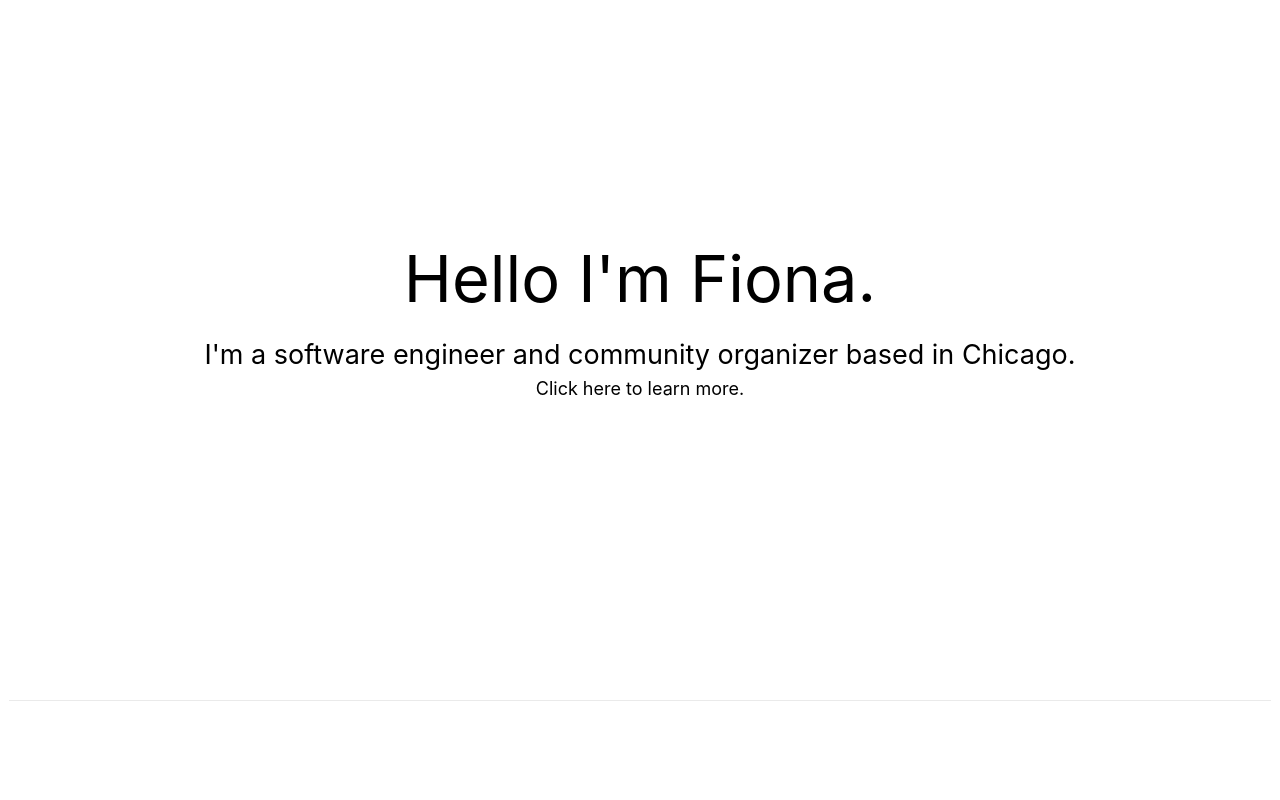
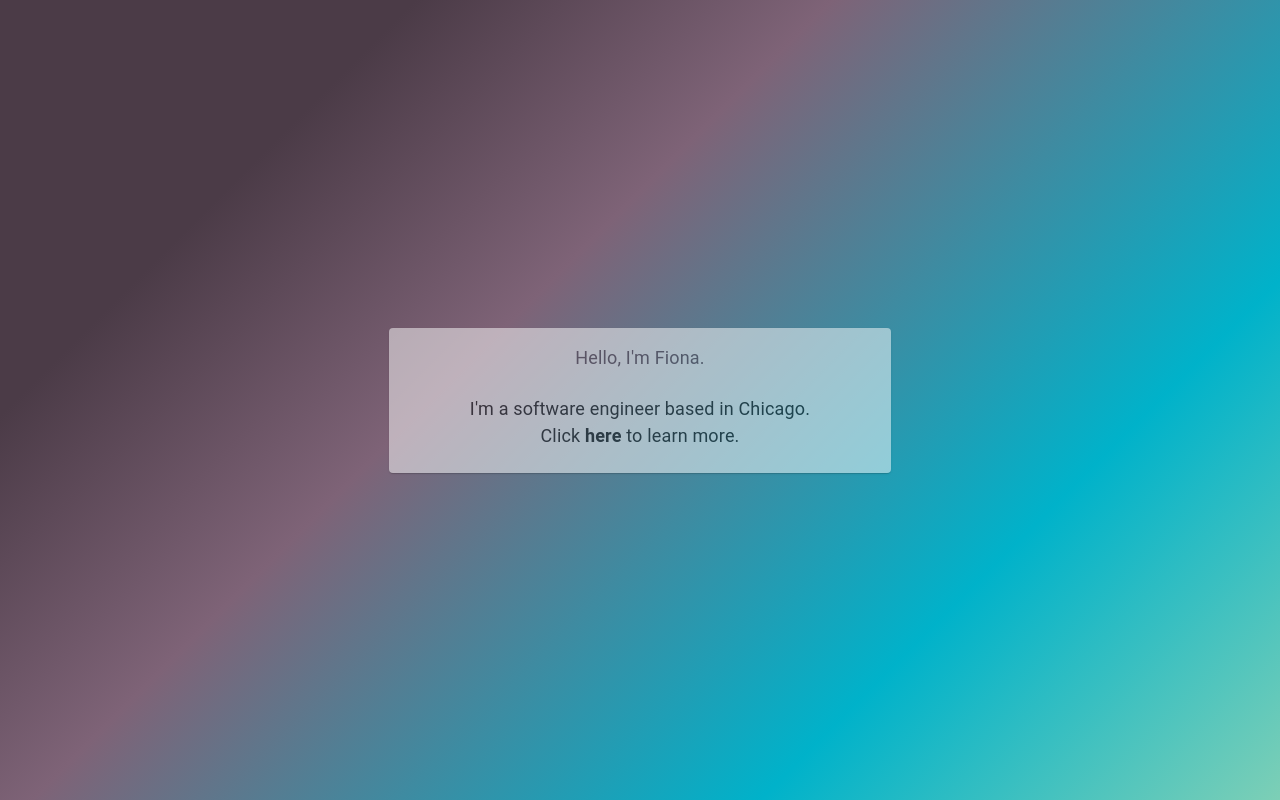
Before and after one commit to fionatagious/fiona.works, a Next.js app: page / in a window 1280 px wide. Built offline with nearby package versions, Linux system fonts and the light colour scheme.

Commit message:
homepage

```diff
--- a/components/layout-second.js
+++ /dev/null
@@ -1,5 +0,0 @@
-import styles from "./layout.module.css";
-
-export default function LayoutSecondPost({ children }) {
-  return <div className={styles.container}>{children}</div>;
-}
--- a/components/layout.js
+++ /dev/null
@@ -1,75 +0,0 @@
-// import styles from "./layout.module.css";
-
-// export default function Layout({ children }) {
-//   return <div className={styles.container}>{children}</div>;
-// }
-
-import Head from "next/head";
-import Image from "next/image";
-import styles from "./layout.module.css";
-import utilStyles from "../styles/utils.module.css";
-import Link from "next/link";
-
-const name = "Fiona";
-export const siteTitle = "Next.js Sample Website";
-
-export default function Layout({ children, home }) {
-  return (
-    <div className={styles.container}>
-      <Head>
-        <link rel="icon" href="/favicon.ico" />
-        <meta
-          name="description"
-          content="Learn how to build a personal website using Next.js"
-        />
-        <meta
-          property="og:image"
-          content={`https://og-image.vercel.app/${encodeURI(
-            siteTitle
-          )}.png?theme=light&md=0&fontSize=75px&images=https%3A%2F%2Fassets.vercel.com%2Fimage%2Fupload%2Ffront%2Fassets%2Fdesign%2Fnextjs-black-logo.svg`}
-        />
-        <meta name="og:title" content={siteTitle} />
-        <meta name="twitter:card" content="summary_large_image" />
-      </Head>
-      <header className={styles.header}>
-        {home ? (
-          <>
-            <Image
-              priority
-              src="/images/profile.jpg"
-              className={utilStyles.borderCircle}
-              height={144}
-              width={144}
-              alt=""
-            />
-            <h1 className={utilStyles.heading2Xl}>{name}</h1>
-          </>
-        ) : (
-          <>
-            <Link href="/">
-              <Image
-                priority
-                src="/images/profile.jpg"
-                className={utilStyles.borderCircle}
-                height={108}
-                width={108}
-                alt=""
-              />
-            </Link>
-            <h2 className={utilStyles.headingLg}>
-              <Link href="/" className={utilStyles.colorInherit}>
-                {name}
-              </Link>
-            </h2>
-          </>
-        )}
-      </header>
-      <main>{children}</main>
-      {!home && (
-        <div className={styles.backToHome}>
-          <Link href="/">← Back to home</Link>
-        </div>
-      )}
-    </div>
-  );
-}
--- a/pages/index.js
+++ b/pages/index.js
@@ -1,52 +1,48 @@
+import * as React from 'react';
+import Container from '@mui/material/Container';
+import Card from '@mui/material/Card';
+import CardContent from '@mui/material/CardContent';
+import Grid from '@mui/material/Grid';
+import Typography from '@mui/material/Typography';
+
 import Head from "next/head";
-import styles from "../styles/Home.module.css";
-import Link from "next/link";
+import utils from '/styles/utils.module.css'
 
 export default function Home() {
   return (
-    <>
-      <div className={styles.container}>
+    <Container fluid disableGutters maxWidth={false} sx={{ height: "100vh", margin: 0, background: 'linear-gradient(135deg, #4B3B47 20%, #7E6377 40%, #00B2CA 75%, #7DCFB6 100%)' }}>
       <Head>
         <title>Fiona Tang's site</title>
         <link rel="icon" href="/favicon.ico" sizes="any"/>
       </Head>
 
       <main>
-          <h1 class="font-2xl" className={styles.title}>
-            Hello I'm Fiona.
-          </h1>
-          <p className={styles.description}>
-            I'm a software engineer and community organizer based in Chicago.</p>
-          <p>Click <a href="/resume">here</a> to learn more.</p>
-
-          <div className={styles.grid}>
-            {/* <a href="/posts" className={styles.card}>
-              <h3>&#x270E; stuff I write</h3>
-              <p></p>
-            </a>
-            <a
-              href="/apps"
-              className={styles.card}
-            >
-              <h3>&#x1F4BB; stuff I code</h3>
-              <p></p>
-            </a>
-            <a
-              href="/recipes"
-              className={styles.card}
-            >
-              <h3>&#x1F373; stuff I cook</h3>
-              <p>
-              </p>
-            </a> */}
-          </div>
+        <Card sx={{ opacity: '50%', maxWidth: '36rem' }}>
+          <CardContent>
+            <Grid container rowSpacing={{ xs: 1, md: 3 }}>
+              <Grid item xs={12}>
+                <Typography className={utils.homepageHelloText}>
+                  Hello, I'm Fiona.
+                </Typography>
+              </Grid>
+              <Grid item xs={12}>
+                <Typography className={utils.homepageDescriptionText}>
+                  I'm a software engineer based in Chicago. <br />
+                  Click <a href="/resume" className={utils.linkToResume}>here</a> to learn more.
+                </Typography>
+              </Grid>
+            </Grid>
+          </CardContent>
+        </Card>
       </main>
 
-        <footer>
-        </footer>
+      {/* <footer>
+      footer content
+      </footer> */}
 
       <style jsx>{`
         main {
+          height: 100%;
           padding: 5rem 0;
           flex: 1;
           display: flex;
@@ -57,7 +53,7 @@ export default function Home() {
         footer {
           width: 100%;
           height: 100px;
-            border-top: 1px solid #eaeaea;
+          border-top: 1px solid black;
           display: flex;
           justify-content: center;
           align-items: center;
@@ -95,28 +91,6 @@ export default function Home() {
           box-sizing: border-box;
         }
       `}</style>
-      </div>
-    </>
+    </Container>
   );
 }
-
-// import Head from 'next/head';
-// import Layout, { siteTitle } from '../components/layout';
-// import utilStyles from '../styles/utils.module.css';
-
-// export default function Home() {
-//   return (
-//     <Layout home>
-//       <Head>
-//         <title>{siteTitle}</title>
-//       </Head>
-//       <section className={utilStyles.headingMd}>
-//         <p>[Your Self Introduction]</p>
-//         <p>
-//           (This is a sample website - you’ll be building a site like this on{' '}
-//           <a href="https://nextjs.org/learn">our Next.js tutorial</a>.)
-//         </p>
-//       </section>
-//     </Layout>
-//   );
-// }
--- a/pages/resume/index.js
+++ b/pages/resume/index.js
@@ -1,6 +1,6 @@
 import * as React from 'react';
+import Container from '@mui/material/Container';
 
-import Container from '@mui/material/Container';
 import Grid from '@mui/material/Grid';
 import Typography from '@mui/material/Typography';
 // Work Experience Cards
--- a/styles/Home.module.css
+++ /dev/null
@@ -1,91 +0,0 @@
-.container {
-  min-height: 100vh;
-  padding: 0 0.5rem;
-  display: flex;
-  flex-direction: column;
-  justify-content: center;
-  align-items: center;
-}
-
-.title a {
-  color: #0070f3;
-  text-decoration: none;
-}
-
-.title a:hover,
-.title a:focus,
-.title a:active {
-  text-decoration: underline;
-}
-
-.title {
-  margin: 0 0 1rem;
-  line-height: 1.15;
-  font-size: 3.6rem;
-}
-
-.title {
-  text-align: center;
-}
-
-.title,
-.description {
-  text-align: center;
-}
-
-
-.description {
-  line-height: 1.5;
-  font-size: 1.5rem;
-}
-
-.grid {
-  display: flex;
-  align-items: center;
-  justify-content: center;
-  flex-wrap: wrap;
-
-  max-width: 800px;
-  margin-top: 3rem;
-}
-
-.card {
-  margin: 1rem;
-  flex-basis: 45%;
-  padding: 1.5rem;
-  text-align: left;
-  color: inherit;
-  text-decoration: none;
-  border: 1px solid #eaeaea;
-  border-radius: 10px;
-  transition: color 0.15s ease, border-color 0.15s ease;
-}
-
-.card:hover,
-.card:focus,
-.card:active {
-  color: #0070f3;
-  border-color: #0070f3;
-}
-
-.card h3 {
-  margin: 0 0 1rem 0;
-  font-size: 1.5rem;
-}
-
-.card p {
-  margin: 0;
-  font-size: 1.25rem;
-  line-height: 1.5;
-}
-
-.logo {
-  height: 1em;
-}
-
-@media (max-width: 600px) {
-  .grid {
-    width: 100%;
-    flex-direction: column;
-  }
-}
--- a/styles/utils.module.css
+++ b/styles/utils.module.css
@@ -1,3 +1,30 @@
+/* home page */
+.homepageHelloText {
+  color: #4B3B47;
+  text-align: center;
+  font-family: "Trebuchet MS";
+  font-size: 50px;
+}
+
+.homepageDescriptionText {
+  text-align: center;
+  color: black;
+  font-size: 23px;
+  font-family: "Trebuchet MS";
+}
+
+.linkToResume {
+  color: black;
+  text-decoration: none;
+  font-weight: bold;
+}
+
+.linkToResume:hover {
+  color: #4B3B47;
+  text-decoration: none;
+  font-weight: bold;
+}
+
 /* top-level header */
 .fullNameText {
   color: white;
```
Lines whose indentation alone changed are shown as unchanged.
